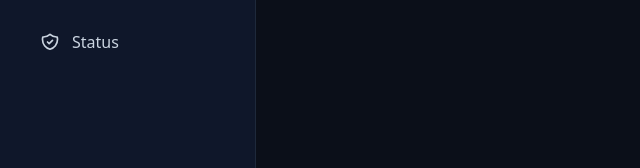
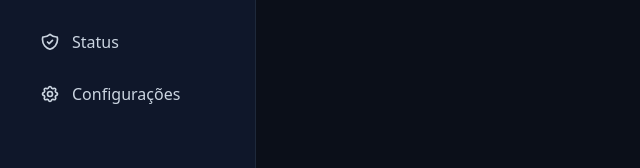
Before and after one commit to FinBot-Crypto/fb-web-dashboard, a React (Vite) app: page / in a window 1280 px wide. Shown: the part 438-606 px from the top of the page, without its empty margins (0-640 px from the left). Built offline with nearby package versions, Linux system fonts and the light colour scheme; no server answers.

Commit message:
fix: restore Configuracoes link in sidebar (App.jsx was never synced to VPS)

```diff
--- a/src/App.jsx
+++ b/src/App.jsx
@@ -7,6 +7,7 @@
 import Status from './pages/Status';
 import LiveFlow from './pages/LiveFlow';
 import Insights from './pages/Insights';
+import Settings from './pages/Settings';
 import { Logo } from './components/UI';
 
 function App() {
@@ -87,6 +88,12 @@
                   Status
                 </Link>
               </li>
+              <li>
+                <Link to="/settings" onClick={closeSidebar} className="text-slate-300 hover:text-white hover:bg-slate-800 px-4 py-3 rounded-lg block transition-colors flex items-center gap-3">
+                  <svg className="w-5 h-5" fill="none" stroke="currentColor" viewBox="0 0 24 24"><path strokeLinecap="round" strokeLinejoin="round" strokeWidth={2} d="M10.325 4.317c.426-1.756 2.924-1.756 3.35 0a1.724 1.724 0 002.573 1.066c1.543-.94 3.31.826 2.37 2.37a1.724 1.724 0 001.065 2.572c1.756.426 1.756 2.924 0 3.35a1.724 1.724 0 00-1.066 2.573c.94 1.543-.826 3.31-2.37 2.37a1.724 1.724 0 00-2.572 1.065c-.426 1.756-2.924 1.756-3.35 0a1.724 1.724 0 00-2.573-1.066c-1.543.94-3.31-.826-2.37-2.37a1.724 1.724 0 00-1.065-2.572c-1.756-.426-1.756-2.924 0-3.35a1.724 1.724 0 001.066-2.573c-.94-1.543.826-3.31 2.37-2.37.996.608 2.296.07 2.572-1.065z" /><path strokeLinecap="round" strokeLinejoin="round" strokeWidth={2} d="M15 12a3 3 0 11-6 0 3 3 0 016 0z" /></svg>
+                  Configurações
+                </Link>
+              </li>
             </ul>
           </div>
 
@@ -113,6 +120,7 @@
             <Route path="/shadow-short" element={<ShortShadow />} />
             <Route path="/live" element={<LiveFlow />} />
             <Route path="/status" element={<Status />} />
+            <Route path="/settings" element={<Settings />} />
           </Routes>
         </main>
       </div>
```
